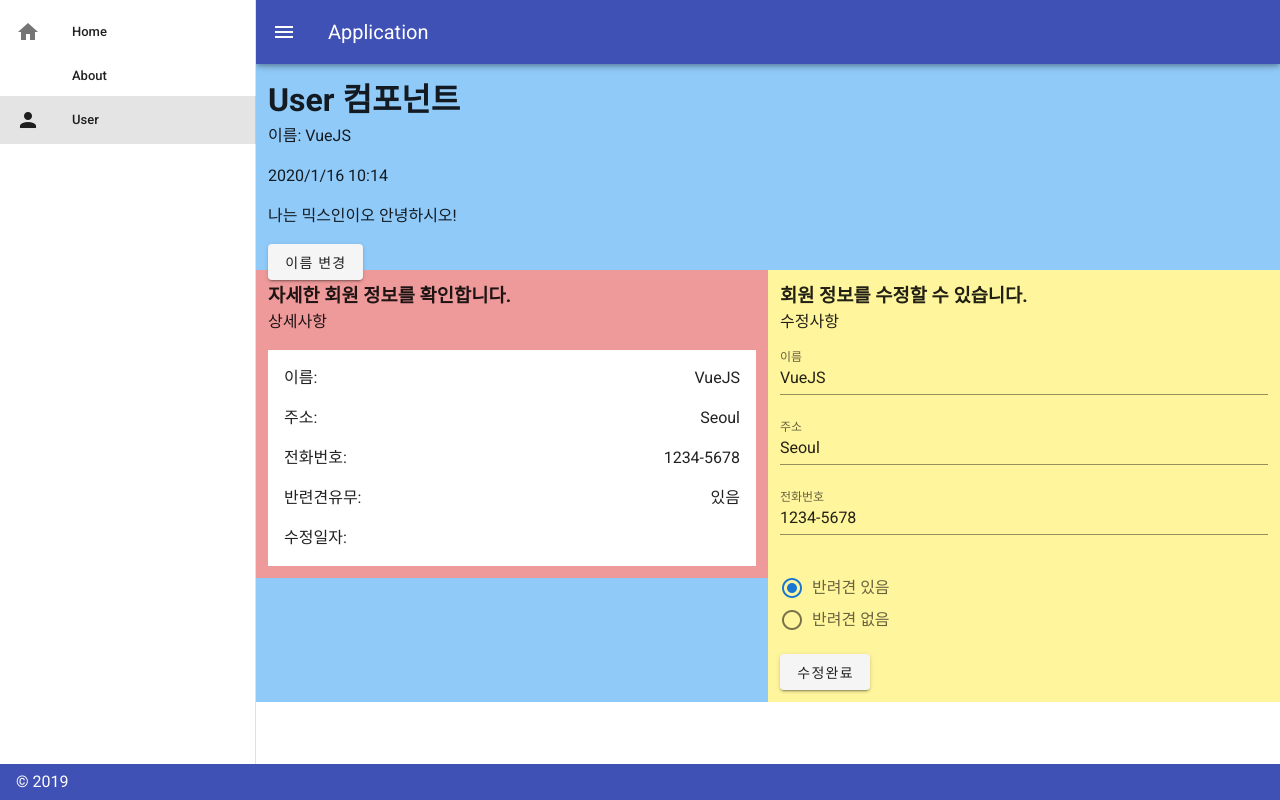
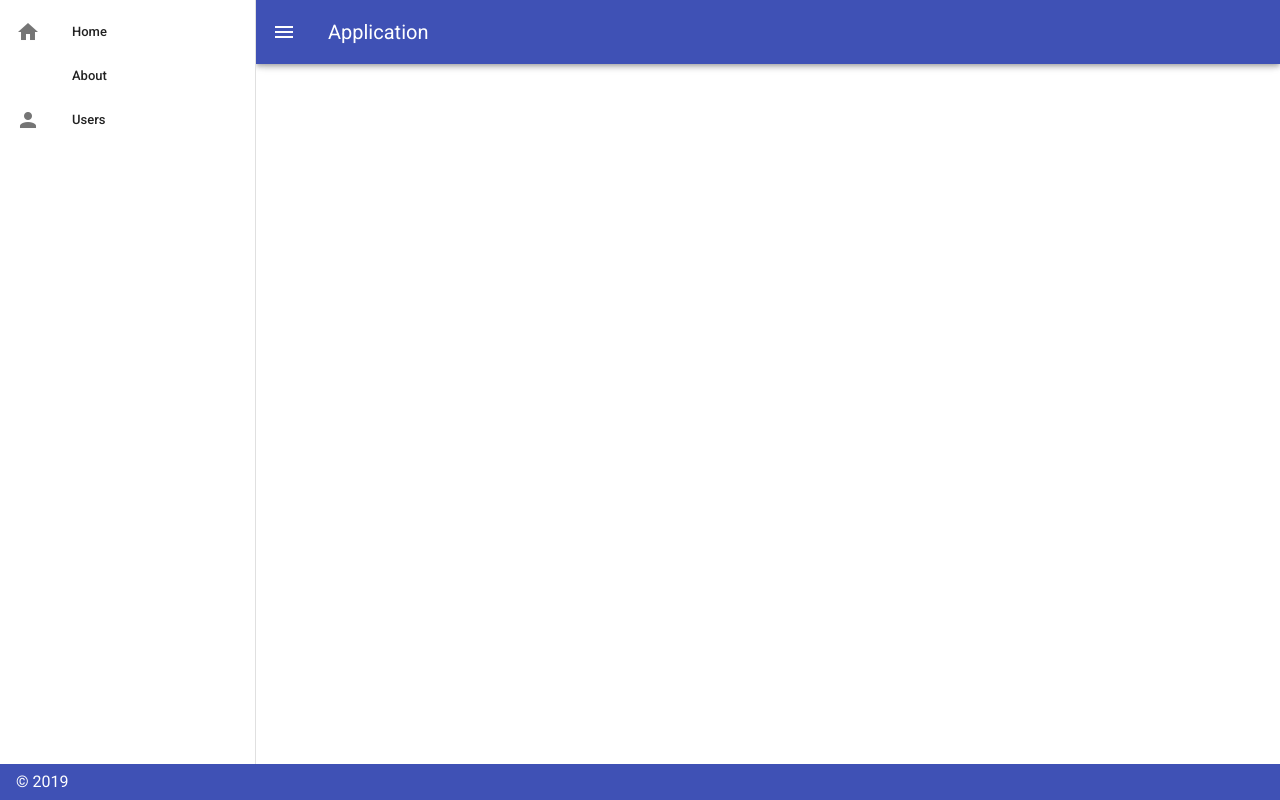
Before and after one commit to rudalson/vue-webblog, a Vue app: page /user in a window 1280 px wide. Built offline with nearby package versions, Linux system fonts and the light colour scheme.

Commit message:
added router children setup router의 children을 익히기 위해 뜸들이는 중

```diff
--- a/src/App.vue
+++ b/src/App.vue
@@ -21,12 +21,12 @@
             <v-list-item-title>About</v-list-item-title>
           </v-list-item-content>
         </v-list-item>
-        <v-list-item link router :to="{name: 'user'}" exact>
+        <v-list-item link router :to="{name: 'users'}" exact>
           <v-list-item-action>
             <v-icon>mdi-account</v-icon>
           </v-list-item-action>
           <v-list-item-content>
-            <v-list-item-title>User</v-list-item-title>
+            <v-list-item-title>Users</v-list-item-title>
           </v-list-item-content>
         </v-list-item>
       </v-list>
--- a/src/router/index.js
+++ b/src/router/index.js
@@ -18,9 +18,9 @@ const routes = [
     component: () => import(/* webpackChunkName: "about" */ '../views/About')
   },
   {
-    path: '/user',
-    name: 'user',
-    component: () => import(/* webpackChunkName: "user" */ '../components/User')
+    path: '/users',
+    name: 'users',
+    component: () => import(/* webpackChunkName: "users" */ '../views/Users')
   }
 ]
 
```
